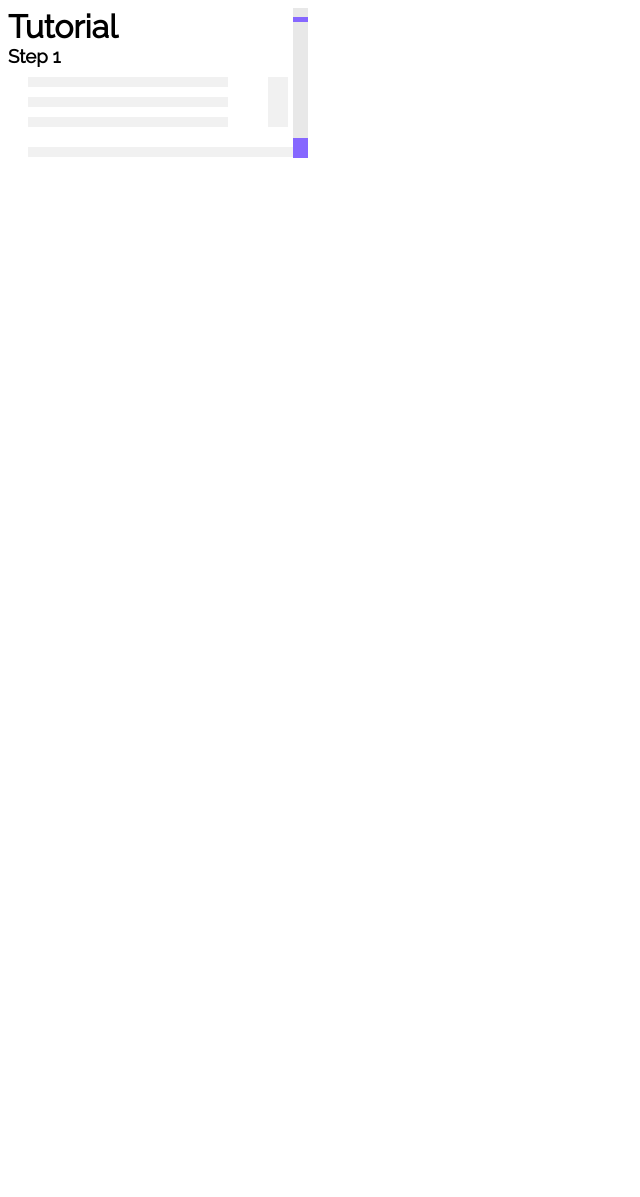
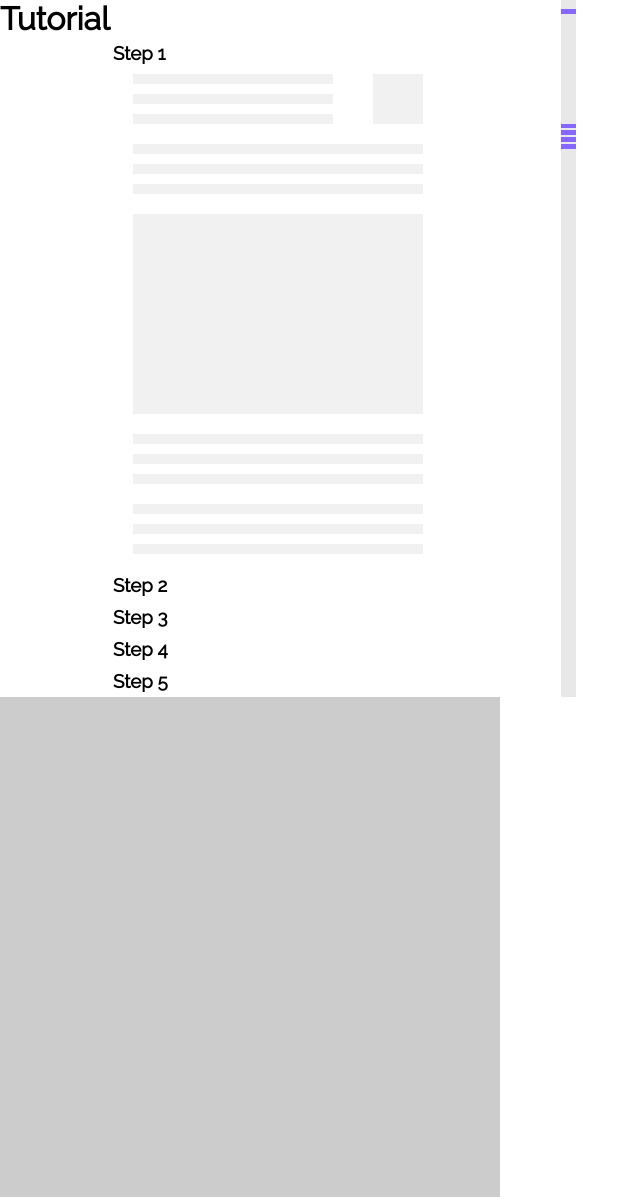
Before and after one commit to pmrt/webmarks, a website: page index.html in a window 1280 px wide. Shown: the whole page, without its empty margins (0-640 px from the left). Before the commit the page ends 800 px from the top, so only its background shows below. Drawn offline with Linux system fonts and the light colour scheme.

Commit message:
full iframe demo tutorial

```diff
--- a/demo/tutorial.html
+++ b/demo/tutorial.html
@@ -10,6 +10,12 @@
         * {
             font-family: 'Raleway', sans-serif;
             margin: 0;
+        }
+
+        .step {
+            padding: 5px;
+            margin: 0 auto;
+            max-width: 350px;
         }
 
         .shapes {
--- a/index.html
+++ b/index.html
@@ -6,9 +6,67 @@
     <meta http-equiv="X-UA-Compatible" content="ie=edge">
     <title>Webmarks</title>
 </head>
+    <style>
+        * {
+            margin: 0;
+            padding: 0;
+        }
+
+        .rect {
+            height: 500px;
+            width: 500px;
+            background: #ccc;
+        }
+
+        .iframe-wrapper {
+            opacity: 0;
+            transition: opacity 1s;
+        }
+
+        iframe {
+            border: none;
+            height: 100%;
+            width: 45vw;
+            overflow-y: hidden;
+        }
+
+    </style>
+    <script>
+        function pageHeight(doc) {
+            let body = doc.body,
+                html = doc.documentElement;
+            return Math.max(
+                body.scrollHeight, body.offsetHeight, html.clientHeight,
+                html.scrollHeight, html.offsetHeight
+            );
+        }
+
+        function updateDemoHeights() {
+            let wrappers = document.getElementsByClassName('iframe-wrapper');
+            let demos = document.getElementsByClassName('demo');
+            for (let i = 0; i < demos.length; i++) {
+                let demo = demos[i];
+                let wrapper = wrappers[i];
+
+                wrapper.style.opacity = '0'
+
+                let h = pageHeight(demo.contentDocument);
+                wrapper.style.height = h + 'px';
+
+                wrapper.style.opacity = '1';
+            }
+        }
+
+        window.onload = updateDemoHeights;
+    </script>
 <body>
     <section>
-        <iframe src="demo/tutorial.html" frameborder="0"></iframe>
+        <div class="iframe-wrapper">
+            <iframe class="demo" src="demo/tutorial.html" frameborder="0"></iframe>
+        </div>
+    </section>
+    <section>
+        <div class="rect"></div>
     </section>
 </body>
 </html>
--- a/package.json
+++ b/package.json
@@ -5,8 +5,11 @@
   "main": "index.js",
   "private": true,
   "dependencies": {},
-  "devDependencies": {},
+  "devDependencies": {
+    "browser-sync": "^2.26.7"
+  },
   "scripts": {
+    "start": "browser-sync start --server '.' --files '.'",
     "test": "echo \"Error: no test specified\" && exit 1"
   },
   "repository": {
```
Also changed, not shown: 1 other file.
